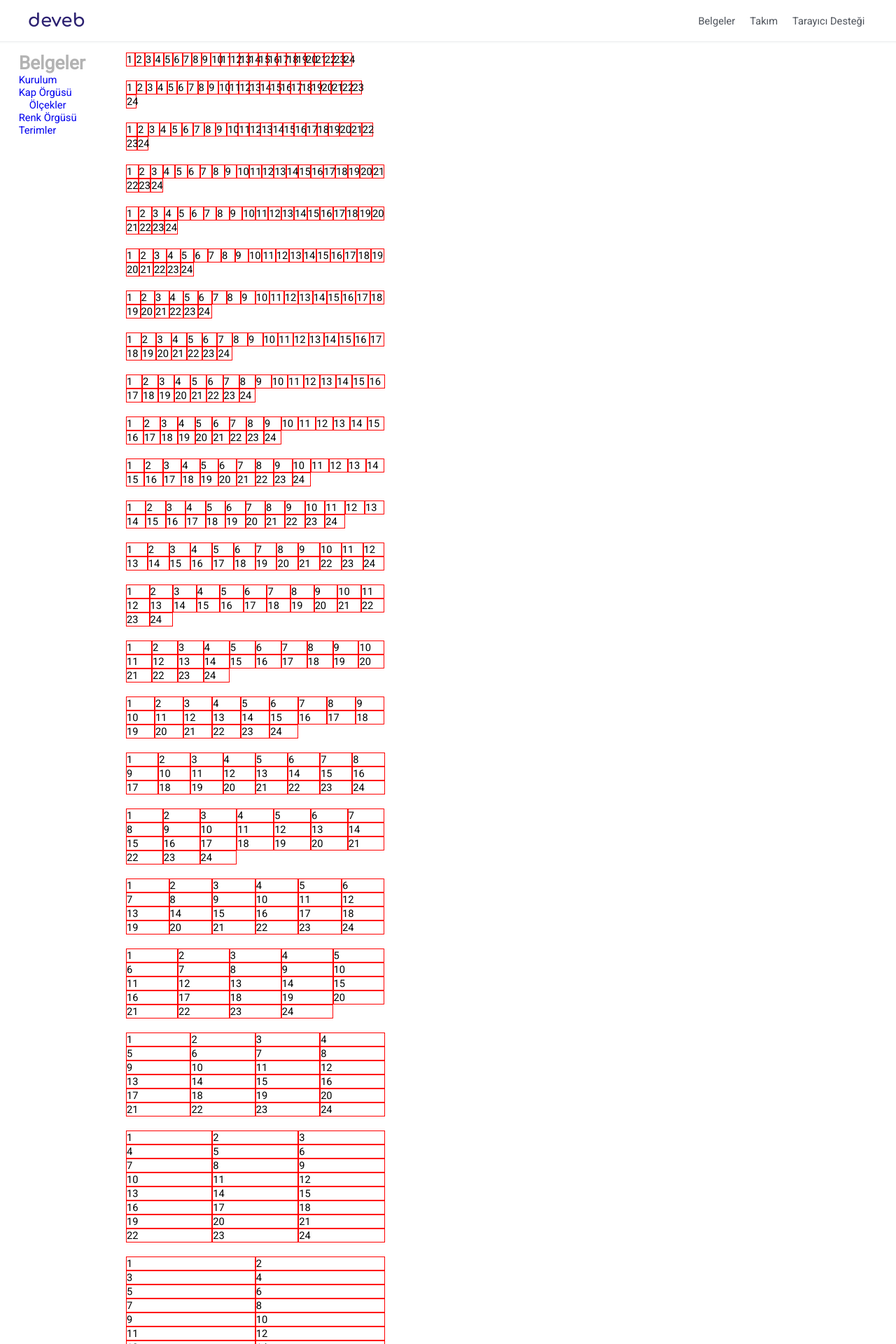
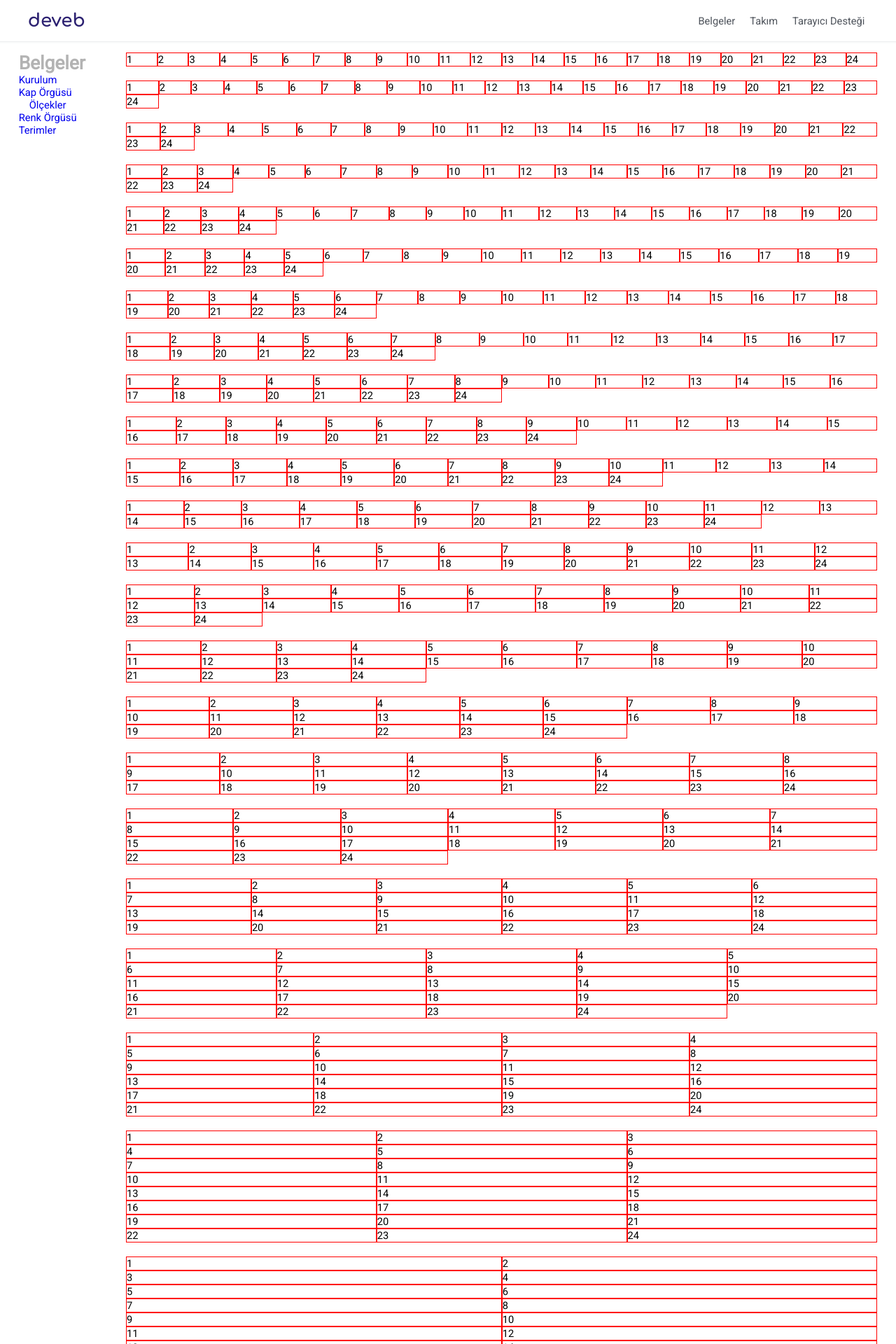
Before and after one commit to data-deveb/data-deveb.github.io, a Jekyll site: the page built from belgeler/ornekler/kap-orgusu-esit-bolme.html, in a window 1280 px wide. Shown: the top 1920 px of the page at 70% size. Built offline with Jekyll 4.4.1, drawn with Linux system fonts in a browser that asks for light colours.

Commit message:
Güncelleme

```diff
--- a/belgeler/ornekler/kap-orgusu-esit-bolme.html
+++ b/belgeler/ornekler/kap-orgusu-esit-bolme.html
@@ -6,7 +6,7 @@ title: Eşit Bölme Örneği - Kap Örgüsü
   .özel-sınıf [data-gnl]{border:1px solid red;}
   .özel-sınıf > [data-gnl]{border:0px solid red; margin-bottom:20px;}
 </style>
-<div class="özel-sınıf">
+<div data-gnl="24" class="özel-sınıf">
 
 <div data-gnl="24p">
   <div data-gnl="1">1</div><div data-gnl="1">2</div><div data-gnl="1">3</div><div data-gnl="1">4</div>
```
